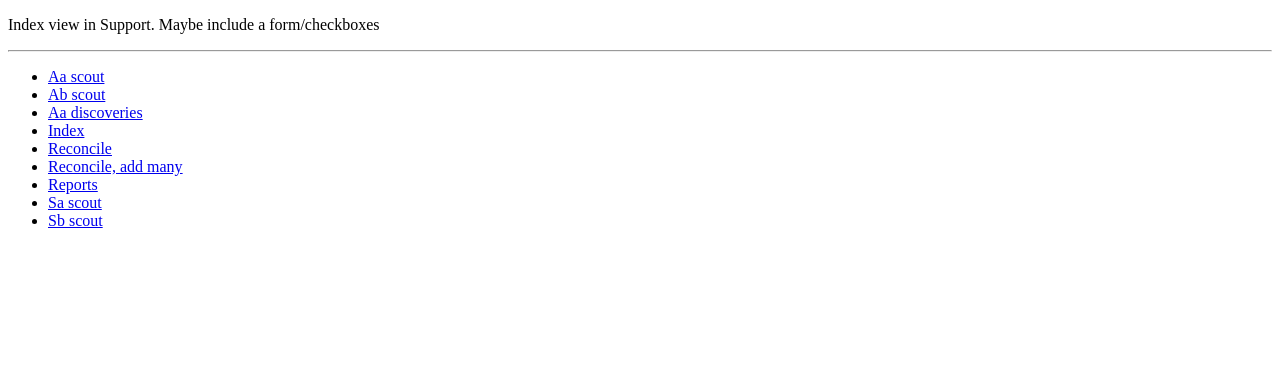
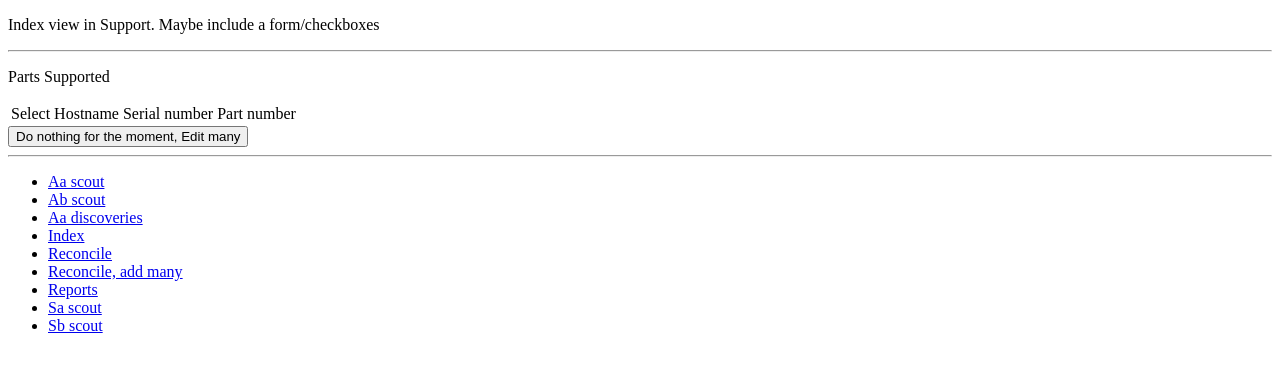
Before and after one commit to dlete/estate, a Django app: page /support/ in a window 1280 px wide. Shown: the top 372 px of the page. Run offline with Django 3.2, Linux system fonts and the light colour scheme; data that the repository does not hold is empty.

Commit message:
first draft of the support index page

```diff
--- a/estate/requirements.txt
+++ b/estate/requirements.txt
@@ -1,5 +1,7 @@
 Django==1.6.5
 MySQL-python==1.2.5
 argparse==1.2.1
+gunicorn==19.0.0
 netaddr==0.7.11
+setproctitle==1.1.8
 wsgiref==0.1.2
--- a/estate/support/templates/support/index.html
+++ b/estate/support/templates/support/index.html
@@ -4,4 +4,30 @@
 
     <p>{{ bodymessage }}</p>
 
+    <hr />
+    <p>Parts Supported</p>
+
+    <form action="{% url 'support:index' %}" method="post">
+    {% csrf_token %}
+    <table>
+        <tr>
+            <td>Select</td>
+            <td>Hostname</td>
+            <td>Serial number</td>
+            <td>Part number</td>
+        </tr>
+
+        {% for part in parts_supported %}
+        <tr>
+            <td><input type="checkbox" name="chosen_parts" value={{ part.id }}></td>
+            <td>{{ part.hostname }}</td>
+            <td>{{ part.serial_number }}</td>
+            <td>{{ part.part_number }}</td>
+        </tr>
+        {% endfor %}
+    </table>
+    <input type="submit" value="Do nothing for the moment, Edit many" />
+    </form>
+
+
 {% endblock content %}
--- a/estate/support/views.py
+++ b/estate/support/views.py
@@ -10,7 +10,12 @@ from django.core.urlresolvers import reverse
 # Create your views here.
 def index(request):
     context = {'bodymessage': "Index view in Support. Maybe include a form/checkboxes"}
+
+    parts_supported = PartSupported.objects.all()
+    context['parts_supported'] = parts_supported
+
     return render(request, 'support/index.html', context)
+
 
 def add_to_support(request, part_id):
     add_discovered_part_to_support(part_id)
```
Also changed, not shown: 2 other files.
